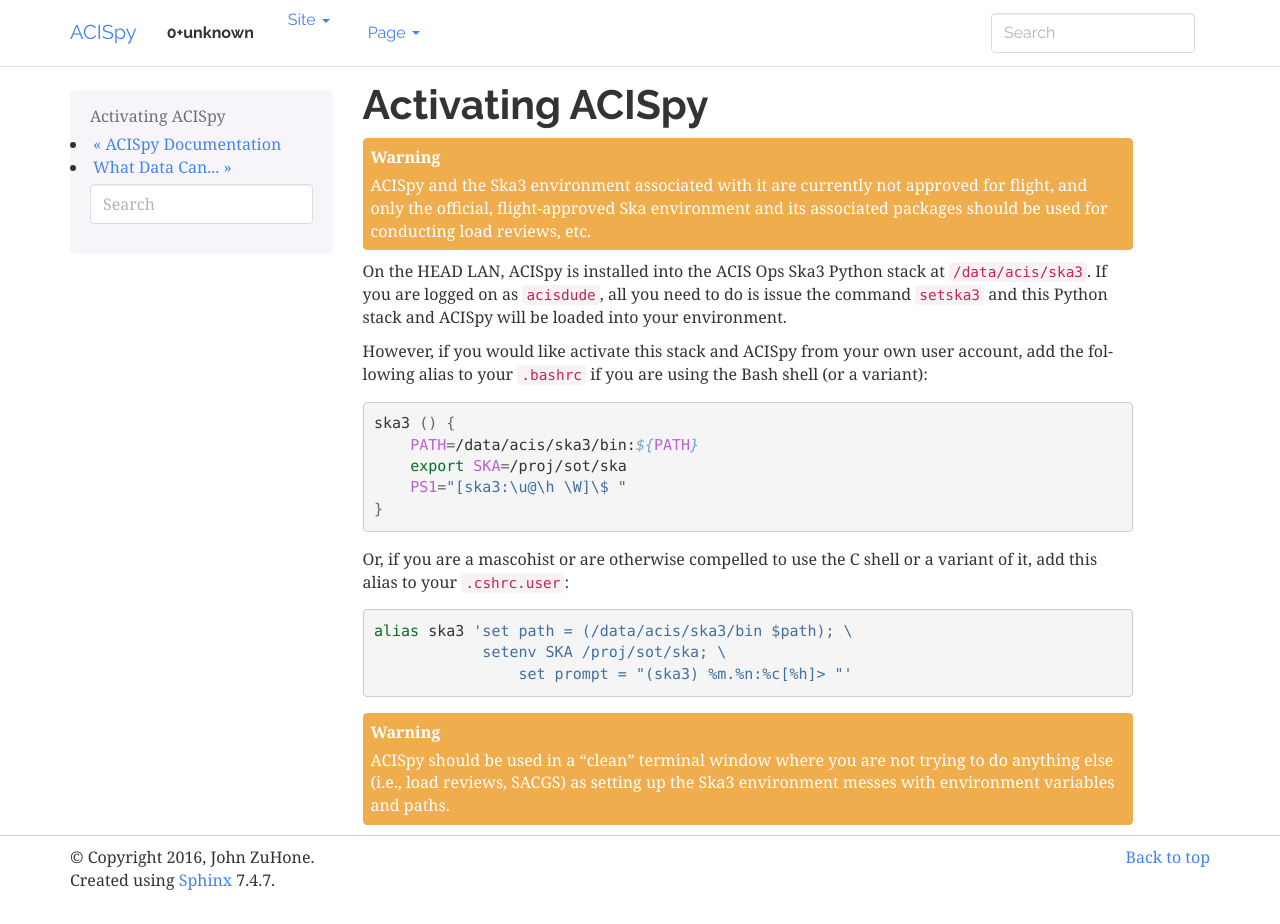
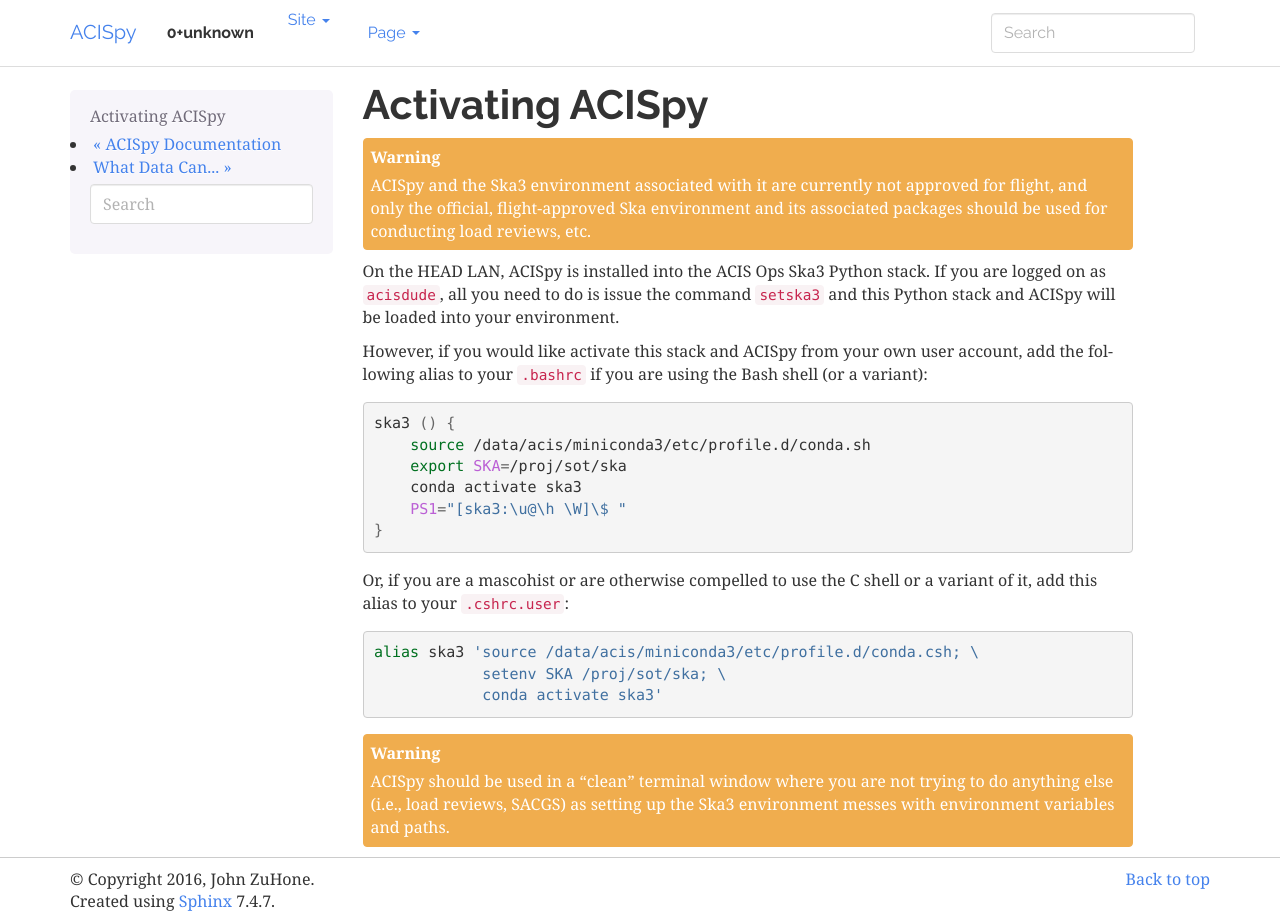
Before and after one commit to jzuhone/acispy, a Sphinx documentation site: the page built from doc/source/activating.rst, in a window 1280 px wide and 924 px high. Built offline with Sphinx 7.4.7, drawn with Linux system fonts in a browser that asks for light colours.

Commit message:
Fix activation directions

```diff
--- a/doc/source/activating.rst
+++ b/doc/source/activating.rst
@@ -10,10 +10,10 @@
     environment and its associated packages should be used for conducting
     load reviews, etc.
 
-On the HEAD LAN, ACISpy is installed into the ACIS Ops Ska3 Python stack at
-``/data/acis/ska3``. If you are logged on as ``acisdude``, all you need to
-do is issue the command ``setska3`` and this Python stack and ACISpy will be
-loaded into your environment.
+On the HEAD LAN, ACISpy is installed into the ACIS Ops Ska3 Python stack.
+If you are logged on as ``acisdude``, all you need to do is issue the
+command ``setska3`` and this Python stack and ACISpy will be loaded into
+your environment.
 
 However, if you would like activate this stack and ACISpy from your own user
 account, add the following alias to your ``.bashrc`` if you are using the Bash
@@ -22,8 +22,9 @@
 .. code-block:: bash
 
     ska3 () {
-        PATH=/data/acis/ska3/bin:${PATH}
+        source /data/acis/miniconda3/etc/profile.d/conda.sh
         export SKA=/proj/sot/ska
+        conda activate ska3
         PS1="[ska3:\u@\h \W]\$ "
     }
 
@@ -32,9 +33,9 @@
 
 .. code-block:: bash
 
-    alias ska3 'set path = (/data/acis/ska3/bin $path); \
-      	        setenv SKA /proj/sot/ska; \
-	            set prompt = "(ska3) %m.%n:%c[%h]> "'
+    alias ska3 'source /data/acis/miniconda3/etc/profile.d/conda.csh; \
+                setenv SKA /proj/sot/ska; \
+                conda activate ska3'
 
 .. warning::
 
```
